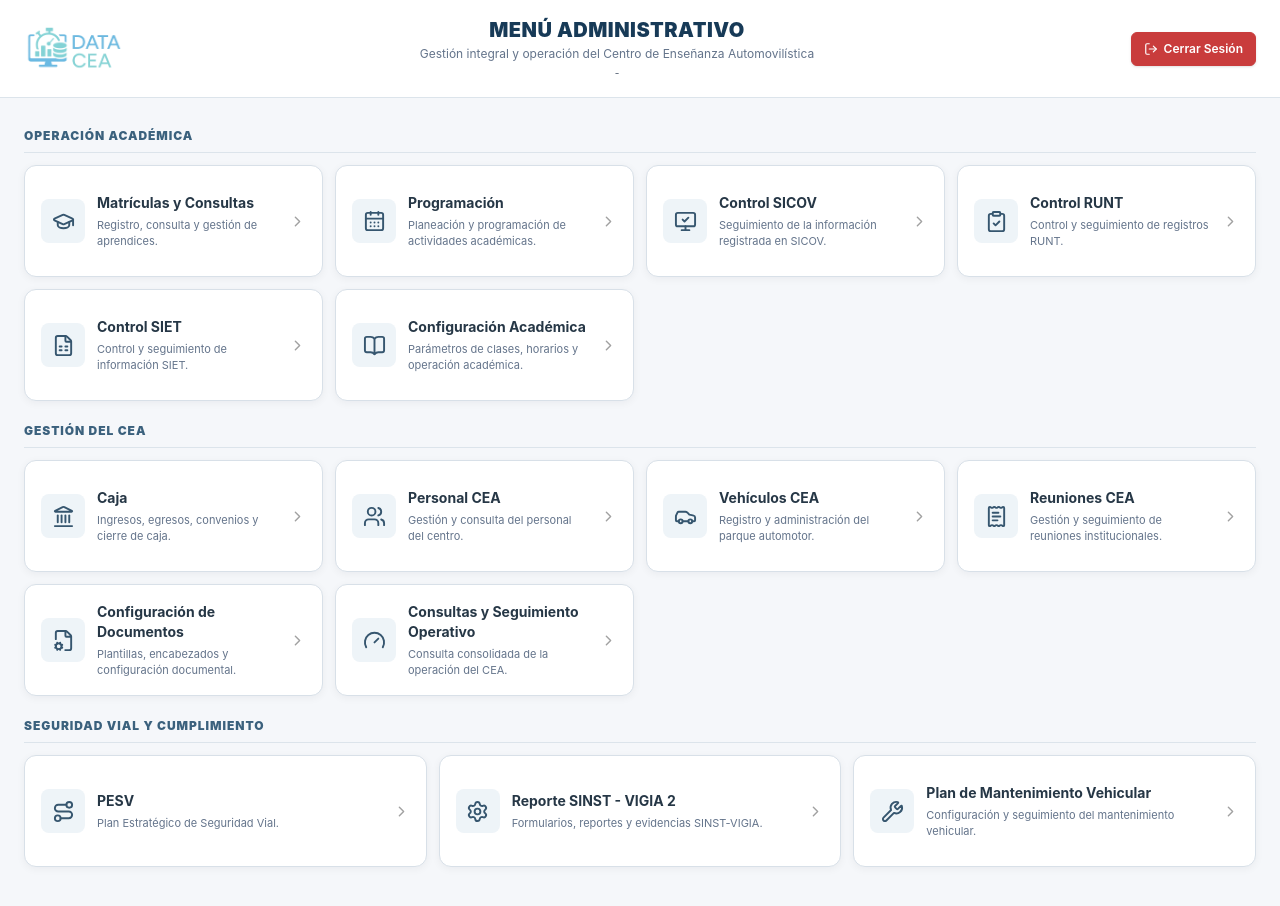
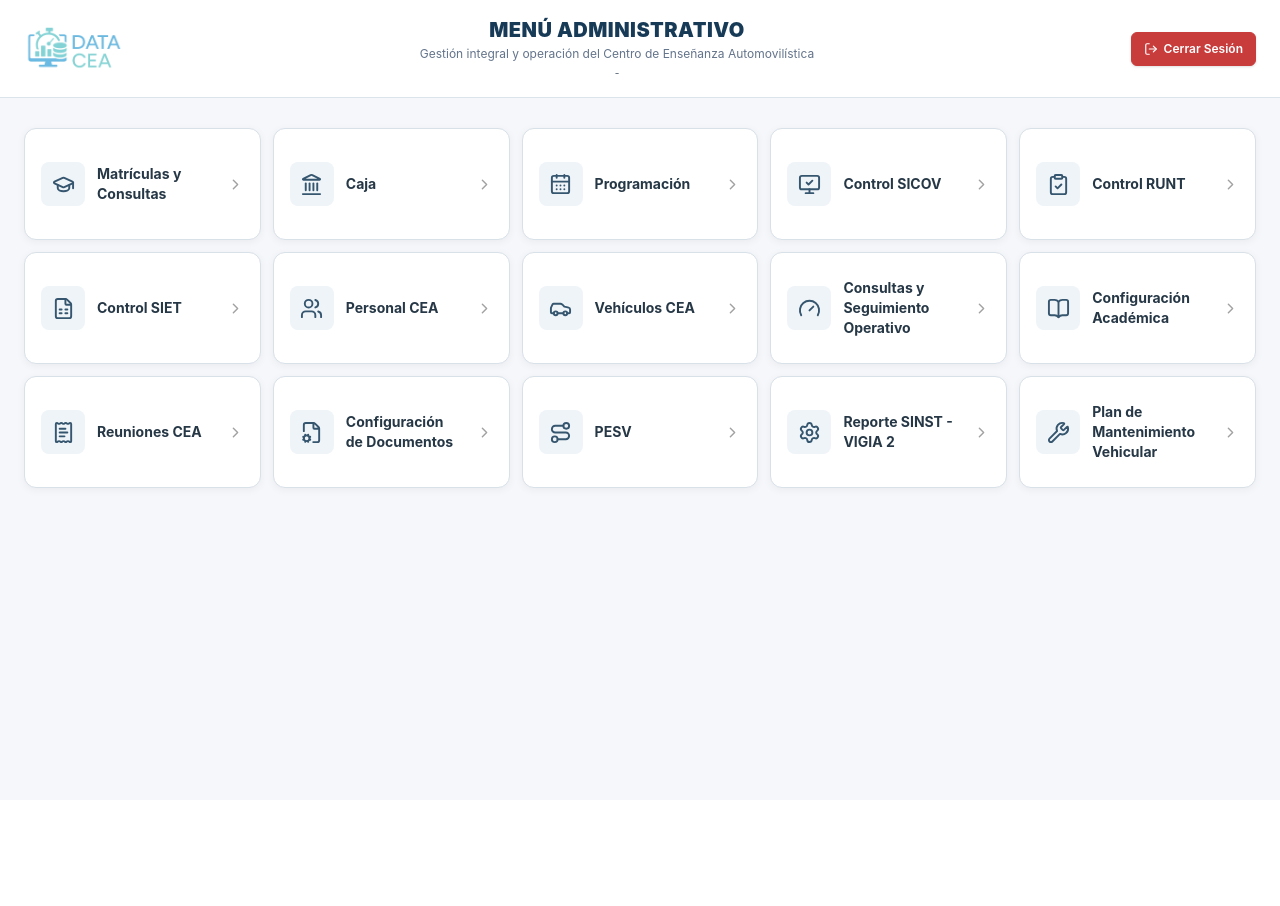
Before and after one commit to YulianoB/DATA-CEA, a Next.js app: page /admin in a window 1280 px wide. After the commit the page ends 800 px from the top, so only its background shows below. Built offline with nearby package versions, Linux system fonts and the light colour scheme; sample sign-in values are in the browser's storage.

Commit message:
Recupera distribucion compacta del menu administrativo

```diff
--- a/app/admin/page.js
+++ b/app/admin/page.js
@@ -30,129 +30,24 @@ import MenuNavegacion from '@/components/admin/MenuNavegacion'
 
 const GRUPOS_MENU = [
   {
-    id: 'operacion-academica',
-    titulo: 'Operación académica',
-    columnas: 4,
+    id: 'menu-administrativo',
+    columnas: 5,
     opciones: [
-      {
-        id: 'matriculas',
-        titulo: 'Matrículas y Consultas',
-        descripcion: 'Registro, consulta y gestión de aprendices.',
-        icono: GraduationCap,
-        ruta: '/admin/inscripciones',
-      },
-      {
-        id: 'programacion',
-        titulo: 'Programación',
-        descripcion: 'Planeación y programación de actividades académicas.',
-        icono: CalendarDays,
-        ruta: '/admin/programacion',
-      },
-      {
-        id: 'sicov',
-        titulo: 'Control SICOV',
-        descripcion: 'Seguimiento de la información registrada en SICOV.',
-        icono: MonitorCheck,
-        ruta: '/admin/sicov',
-      },
-      {
-        id: 'runt',
-        titulo: 'Control RUNT',
-        descripcion: 'Control y seguimiento de registros RUNT.',
-        icono: ClipboardCheck,
-        ruta: '/admin/runt',
-      },
-      {
-        id: 'siet',
-        titulo: 'Control SIET',
-        descripcion: 'Control y seguimiento de información SIET.',
-        icono: FileSpreadsheet,
-        ruta: '/admin/siet',
-      },
-      {
-        id: 'configuracion-academica',
-        titulo: 'Configuración Académica',
-        descripcion: 'Parámetros de clases, horarios y operación académica.',
-        icono: BookOpen,
-        ruta: '/admin/configuracion-academica',
-      },
-    ],
-  },
-  {
-    id: 'gestion-cea',
-    titulo: 'Gestión del CEA',
-    columnas: 4,
-    opciones: [
-      {
-        id: 'caja',
-        titulo: 'Caja',
-        descripcion: 'Ingresos, egresos, convenios y cierre de caja.',
-        icono: Landmark,
-        ruta: '/admin/caja',
-      },
-      {
-        id: 'personal',
-        titulo: 'Personal CEA',
-        descripcion: 'Gestión y consulta del personal del centro.',
-        icono: Users,
-        ruta: '/admin/personal',
-      },
-      {
-        id: 'vehiculos',
-        titulo: 'Vehículos CEA',
-        descripcion: 'Registro y administración del parque automotor.',
-        icono: Car,
-        ruta: '/admin/vehiculos',
-      },
-      {
-        id: 'reuniones',
-        titulo: 'Reuniones CEA',
-        descripcion: 'Gestión y seguimiento de reuniones institucionales.',
-        icono: ReceiptText,
-        ruta: '/admin/reuniones',
-      },
-      {
-        id: 'documentos',
-        titulo: 'Configuración de Documentos',
-        descripcion: 'Plantillas, encabezados y configuración documental.',
-        icono: FileCog,
-        ruta: '/admin/configuracion-documentos',
-      },
-      {
-        id: 'consultas',
-        titulo: 'Consultas y Seguimiento Operativo',
-        descripcion: 'Consulta consolidada de la operación del CEA.',
-        icono: Gauge,
-        ruta: '/admin/consultas',
-      },
-    ],
-  },
-  {
-    id: 'seguridad-vial',
-    titulo: 'Seguridad vial y cumplimiento',
-    columnas: 3,
-    opciones: [
-      {
-        id: 'pesv',
-        titulo: 'PESV',
-        descripcion: 'Plan Estratégico de Seguridad Vial.',
-        icono: Route,
-        ruta: '/admin/pesv',
-      },
-      {
-        id: 'sinst-vigia',
-        titulo: 'Reporte SINST - VIGIA 2',
-        descripcion: 'Formularios, reportes y evidencias SINST-VIGIA.',
-        icono: Settings,
-        ruta: '/admin/sinst-vigia',
-      },
-      {
-        id: 'mantenimientos',
-        titulo: 'Plan de Mantenimiento Vehicular',
-        descripcion: 'Configuración y seguimiento del mantenimiento vehicular.',
-        icono: Wrench,
-        ruta: '/admin/mantenimientos',
-      },
+      { id: 'matriculas', titulo: 'Matrículas y Consultas', icono: GraduationCap, ruta: '/admin/inscripciones' },
+      { id: 'caja', titulo: 'Caja', icono: Landmark, ruta: '/admin/caja' },
+      { id: 'programacion', titulo: 'Programación', icono: CalendarDays, ruta: '/admin/programacion' },
+      { id: 'sicov', titulo: 'Control SICOV', icono: MonitorCheck, ruta: '/admin/sicov' },
+      { id: 'runt', titulo: 'Control RUNT', icono: ClipboardCheck, ruta: '/admin/runt' },
+      { id: 'siet', titulo: 'Control SIET', icono: FileSpreadsheet, ruta: '/admin/siet' },
+      { id: 'personal', titulo: 'Personal CEA', icono: Users, ruta: '/admin/personal' },
+      { id: 'vehiculos', titulo: 'Vehículos CEA', icono: Car, ruta: '/admin/vehiculos' },
+      { id: 'consultas', titulo: 'Consultas y Seguimiento Operativo', icono: Gauge, ruta: '/admin/consultas' },
+      { id: 'configuracion-academica', titulo: 'Configuración Académica', icono: BookOpen, ruta: '/admin/configuracion-academica' },
+      { id: 'reuniones', titulo: 'Reuniones CEA', icono: ReceiptText, ruta: '/admin/reuniones' },
+      { id: 'documentos', titulo: 'Configuración de Documentos', icono: FileCog, ruta: '/admin/configuracion-documentos' },
+      { id: 'pesv', titulo: 'PESV', icono: Route, ruta: '/admin/pesv' },
+      { id: 'sinst-vigia', titulo: 'Reporte SINST - VIGIA 2', icono: Settings, ruta: '/admin/sinst-vigia' },
+      { id: 'mantenimientos', titulo: 'Plan de Mantenimiento Vehicular', icono: Wrench, ruta: '/admin/mantenimientos' },
     ],
   },
 ]
```
